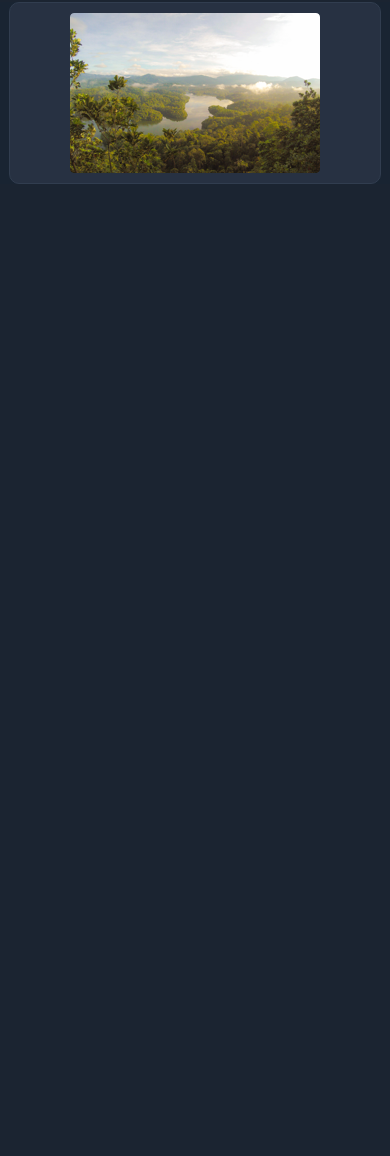
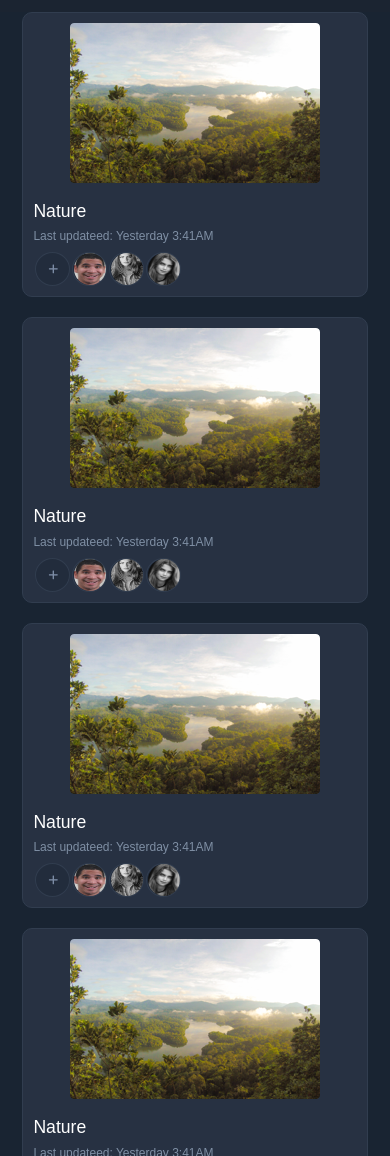
Before and after one commit to molinskidamian/layouts-dashboard-ui-kit, a plain HTML site: page index.html in a window 390 px wide. Shown: the part 844-2000 px from the top of the page. Before the commit the page ends 1038 px from the top, so only its background shows below. Drawn offline with Linux system fonts and the light colour scheme.

Commit message:
Finished workd with mobile.

```diff
--- a/css/screen.scss
+++ b/css/screen.scss
@@ -17,22 +17,6 @@ $inputBgHover: #265a87;
 .success {
   background-color: #35ad46;
   color: #fff;
-}
-
-.content-section {
-  border: 1px solid $inputBorder;
-  border-radius: 10px;
-  margin: 10px auto;
-  width: 95vw;
-  background-color: $subMenuColorBg;
-  img {
-    display: block;
-    width: 250px;
-    height: 160px;
-    border-radius: 10px;
-    margin: auto;
-    padding: 10px;
-  }
 }
 
 h2 {
@@ -282,6 +266,63 @@ a {
     .content {
       background-color: #192432;
     }
+    .content-section {
+      border: 1px solid $inputBorder;
+      border-radius: 10px;
+      margin: 20px auto;
+      width: 88vw;
+      background-color: $subMenuColorBg;
+      img {
+        display: block;
+        width: 250px;
+        height: 160px;
+        border-radius: 10px;
+        margin: auto;
+        padding: 10px;
+        padding-bottom: none;
+      }
+      h3 {
+        color: #fff;
+        font-size: 1.1rem;
+      }
+      p{
+        color: $subMenuColorSpan;
+        padding-left: 10px;
+        font-size: .75rem;
+      }
+      ul {
+        display: flex;
+        margin: 10px;
+        li {
+          margin-left: 2px;
+          a:first-child {
+            display: block;
+            width: 32px;
+            height: 32px;
+            border-radius: 50%;
+            background-color: $inputBg;
+            text-align: center;
+            line-height: 32px;
+          }
+
+          a {
+            border: 1px solid $inputBorder;
+          }
+
+          a:link, a:visited {
+            color: $inputFontColor;
+            padding-left: 1px;
+          }
+
+          img {
+            margin: -10px 0 0 -10px;
+            width: 32px;
+            height: 32px;
+            border-radius: 50%;
+          }
+        }
+      }
+    }
   }
 
 // X-Small devices (portrait phones, less than 576px)
--- a/index.html
+++ b/index.html
@@ -106,6 +106,69 @@
     <div class="content">
       <div class="content-section">
         <img src="./assets/images/img1.png" alt="">
+        <h3>Nature</h3>
+        <p>Last updateed: Yesterday 3:41AM</p>
+        <ul>
+          <li><a href="#"><i class="fas fa-plus"></i></a></li>
+          <li><a href="#"><img src="./assets/images/avatars/avatar1.jpg"></a></li>
+          <li><a href="#"><img src="./assets/images/avatars/avatar2.jpg"></a></li>
+          <li><a href="#"><img src="./assets/images/avatars/avatar3.jpg"></a></li>
+        </ul>
+      </div>
+      <div class="content-section">
+        <img src="./assets/images/img1.png" alt="">
+        <h3>Nature</h3>
+        <p>Last updateed: Yesterday 3:41AM</p>
+        <ul>
+          <li><a href="#"><i class="fas fa-plus"></i></a></li>
+          <li><a href="#"><img src="./assets/images/avatars/avatar1.jpg"></a></li>
+          <li><a href="#"><img src="./assets/images/avatars/avatar2.jpg"></a></li>
+          <li><a href="#"><img src="./assets/images/avatars/avatar3.jpg"></a></li>
+        </ul>
+      </div>
+      <div class="content-section">
+        <img src="./assets/images/img1.png" alt="">
+        <h3>Nature</h3>
+        <p>Last updateed: Yesterday 3:41AM</p>
+        <ul>
+          <li><a href="#"><i class="fas fa-plus"></i></a></li>
+          <li><a href="#"><img src="./assets/images/avatars/avatar1.jpg"></a></li>
+          <li><a href="#"><img src="./assets/images/avatars/avatar2.jpg"></a></li>
+          <li><a href="#"><img src="./assets/images/avatars/avatar3.jpg"></a></li>
+        </ul>
+      </div>
+      <div class="content-section">
+        <img src="./assets/images/img1.png" alt="">
+        <h3>Nature</h3>
+        <p>Last updateed: Yesterday 3:41AM</p>
+        <ul>
+          <li><a href="#"><i class="fas fa-plus"></i></a></li>
+          <li><a href="#"><img src="./assets/images/avatars/avatar1.jpg"></a></li>
+          <li><a href="#"><img src="./assets/images/avatars/avatar2.jpg"></a></li>
+          <li><a href="#"><img src="./assets/images/avatars/avatar3.jpg"></a></li>
+        </ul>
+      </div>
+      <div class="content-section">
+        <img src="./assets/images/img1.png" alt="">
+        <h3>Nature</h3>
+        <p>Last updateed: Yesterday 3:41AM</p>
+        <ul>
+          <li><a href="#"><i class="fas fa-plus"></i></a></li>
+          <li><a href="#"><img src="./assets/images/avatars/avatar1.jpg"></a></li>
+          <li><a href="#"><img src="./assets/images/avatars/avatar2.jpg"></a></li>
+          <li><a href="#"><img src="./assets/images/avatars/avatar3.jpg"></a></li>
+        </ul>
+      </div>
+      <div class="content-section">
+        <img src="./assets/images/img1.png" alt="">
+        <h3>Nature</h3>
+        <p>Last updateed: Yesterday 3:41AM</p>
+        <ul>
+          <li><a href="#"><i class="fas fa-plus"></i></a></li>
+          <li><a href="#"><img src="./assets/images/avatars/avatar1.jpg"></a></li>
+          <li><a href="#"><img src="./assets/images/avatars/avatar2.jpg"></a></li>
+          <li><a href="#"><img src="./assets/images/avatars/avatar3.jpg"></a></li>
+        </ul>
       </div>
 
     </div>
```
Also changed, not shown: assets/images/avatars/avatar1.jpg (added), assets/images/avatars/avatar2.jpg (added), assets/images/avatars/avatar3.jpg (added), assets/images/avatars/avatar4.jpg (added), assets/images/avatars/avatar5.jpg (added), assets/images/avatars/avatar6.jpg (added), assets/images/avatars/avatar7.jpg (added), assets/images/avatars/avatar8.jpg (added), assets/images/avatars/avatar9.jpg (added), css/screen.css, 1 other file.
